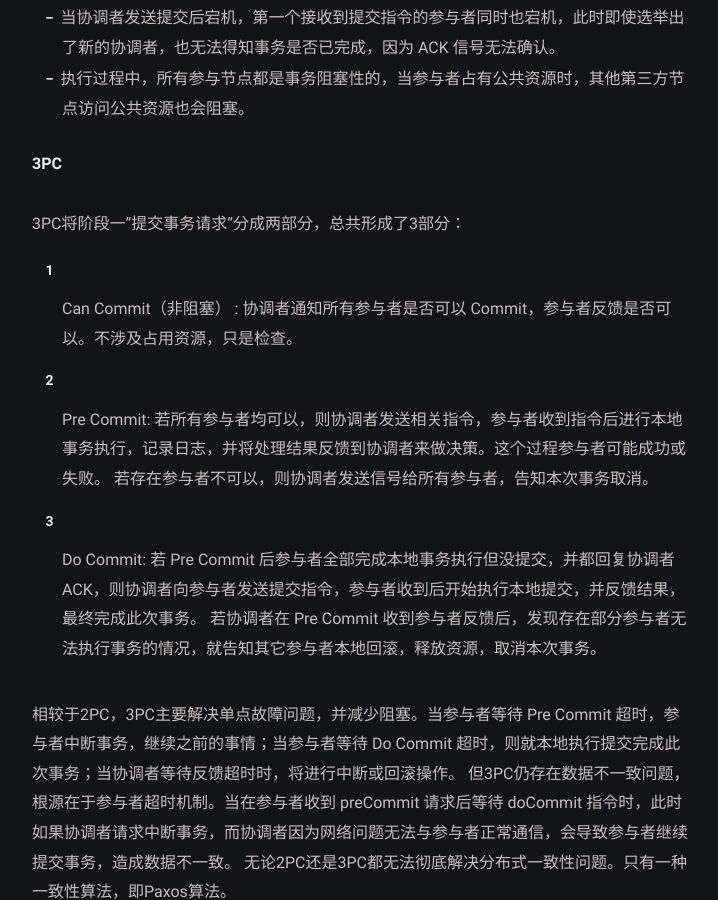
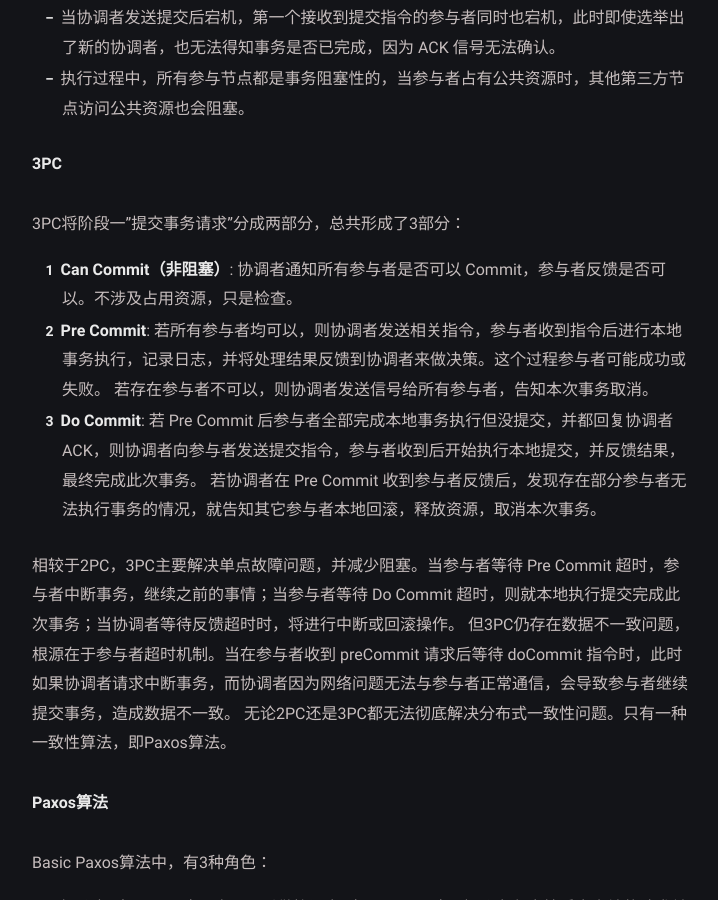
Before and after one commit to SherlnoW/SherlnoW.github.io, a Jekyll site: the page built from _posts/tech-blogs/2022-11-30-CAP.md, in a window 1280 px wide and 900 px high, scrolled down 1897 px. Shown: the whole window, without its empty margins (278-996 px from the left). Built offline with Jekyll 4.4.1, drawn with Linux system fonts in a browser that asks for light colours.

Commit message:
CAP修改

```diff
--- a/_posts/tech-blogs/2022-11-30-CAP.md
+++ b/_posts/tech-blogs/2022-11-30-CAP.md
@@ -48,12 +48,11 @@ Base来自Basically Available(基本可用)，Soft state（软状态）和 Event
 **3PC**
 
 3PC将阶段一"提交事务请求"分成两部分，总共形成了3部分：
-1. Can Commit（非阻塞） : 协调者通知所有参与者是否可以 Commit，参与者反馈是否可以。不涉及占用资源，只是检查。
 
-2. Pre Commit: 若所有参与者均可以，则协调者发送相关指令，参与者收到指令后进行本地事务执行，记录日志，并将处理结果反馈到协调者来做决策。这个过程参与者可能成功或失败。
+1. **Can Commit（非阻塞）**: 协调者通知所有参与者是否可以 Commit，参与者反馈是否可以。不涉及占用资源，只是检查。
+2. **Pre Commit**: 若所有参与者均可以，则协调者发送相关指令，参与者收到指令后进行本地事务执行，记录日志，并将处理结果反馈到协调者来做决策。这个过程参与者可能成功或失败。
 若存在参与者不可以，则协调者发送信号给所有参与者，告知本次事务取消。
-
-3. Do Commit: 若 Pre Commit 后参与者全部完成本地事务执行但没提交，并都回复协调者ACK，则协调者向参与者发送提交指令，参与者收到后开始执行本地提交，并反馈结果，最终完成此次事务。
+3. **Do Commit**: 若 Pre Commit 后参与者全部完成本地事务执行但没提交，并都回复协调者ACK，则协调者向参与者发送提交指令，参与者收到后开始执行本地提交，并反馈结果，最终完成此次事务。
 若协调者在 Pre Commit 收到参与者反馈后，发现存在部分参与者无法执行事务的情况，就告知其它参与者本地回滚，释放资源，取消本次事务。
 
 相较于2PC，3PC主要解决单点故障问题，并减少阻塞。当参与者等待 Pre Commit 超时，参与者中断事务，继续之前的事情；当参与者等待 Do Commit 超时，则就本地执行提交完成此次事务；当协调者等待反馈超时时，将进行中断或回滚操作。
```
